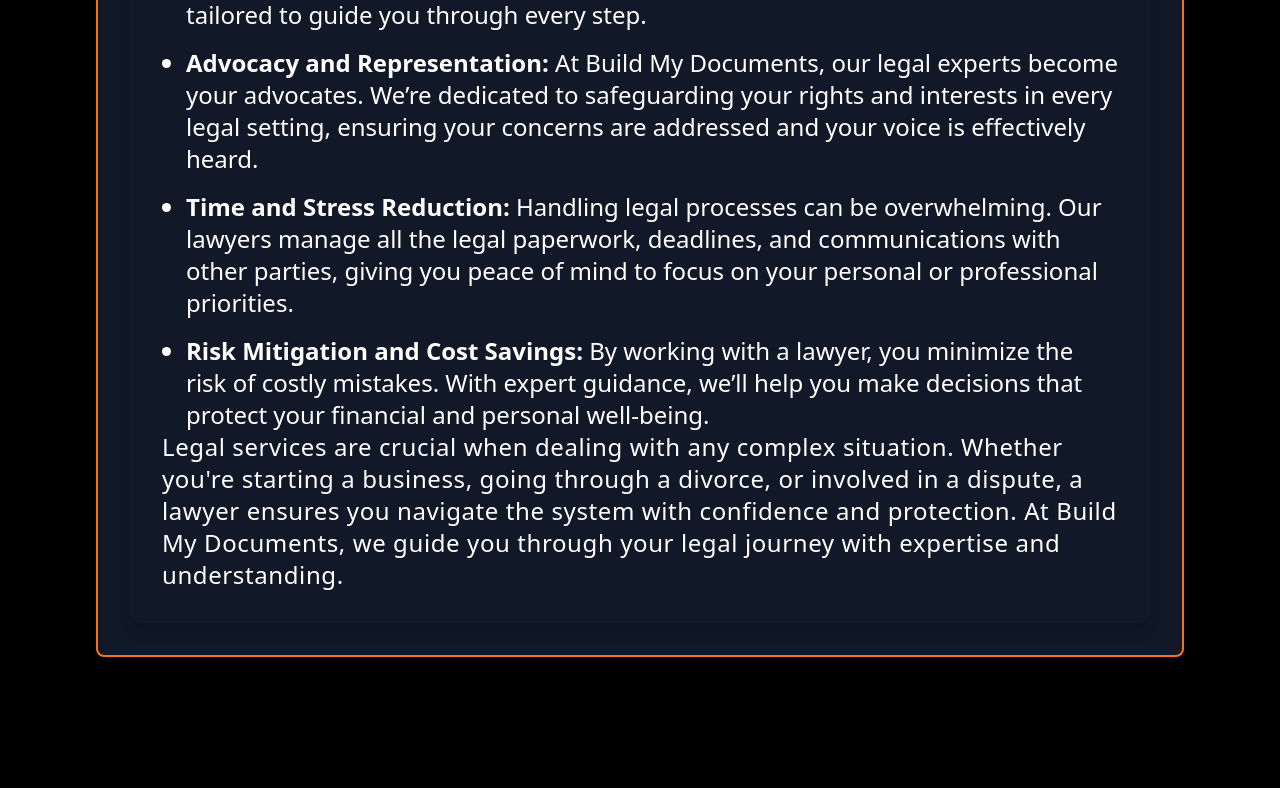
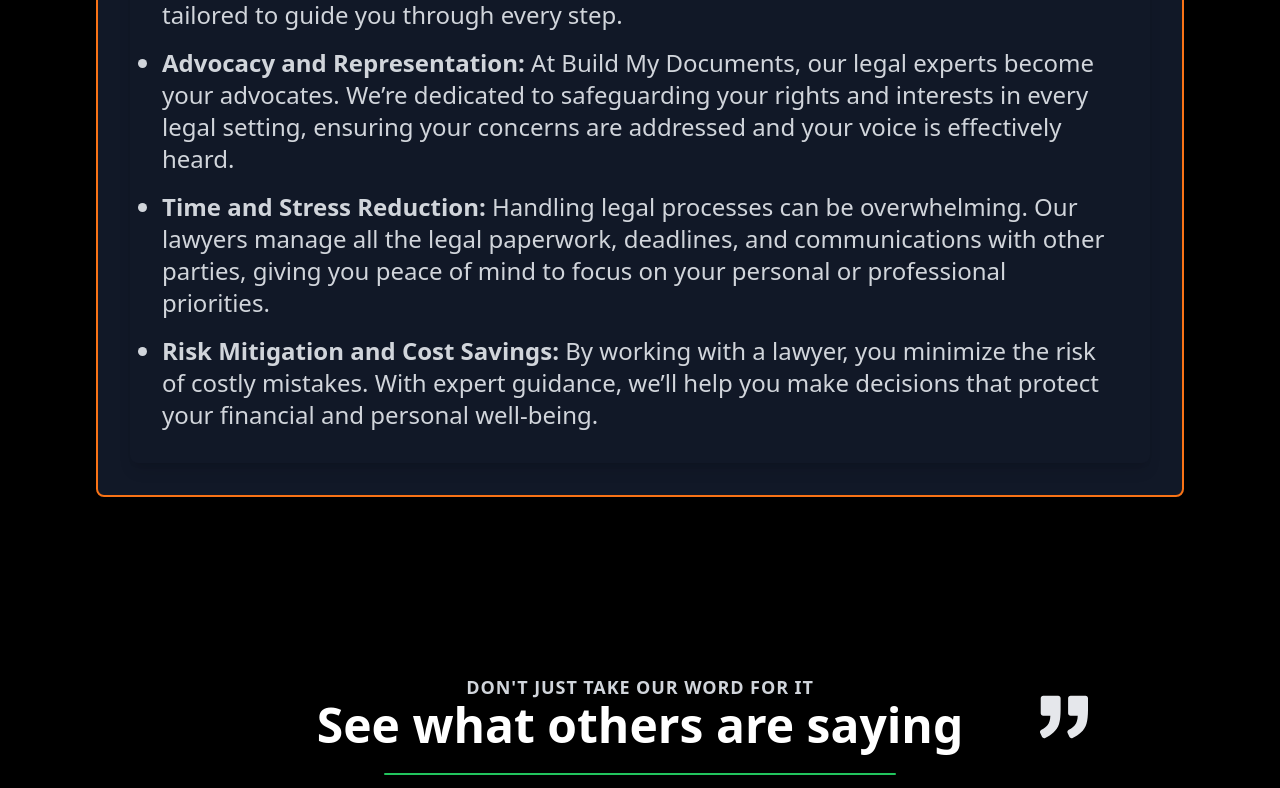
Before and after one commit to riyashivolkar/build-my-documents, a Next.js app: page /talk-to-a-lawyer in a window 1280 px wide. Shown: the part 4692-5480 px from the top of the page. Built offline with nearby package versions, Linux system fonts and the light colour scheme; no server answers.

Commit message:
minor changes

```diff
--- a/src/app/components/Talk-to-lawyer/LawyerServices.js
+++ b/src/app/components/Talk-to-lawyer/LawyerServices.js
@@ -157,7 +157,7 @@
               </p>
             </div>
           </div>
-          <div className="p-8 mt-20 text-left bg-gray-900 rounded-lg shadow-lg">
+          <div className="p-2 mt-20 text-left bg-gray-900 rounded-lg shadow-lg sm:p-8">
             <h4 className="text-xl font-semibold text-orange-500 sm:text-3xl">
               Looking for Online Lawyers Near Me?
             </h4>
@@ -181,7 +181,7 @@
             <h4 className="mt-4 text-xl font-semibold text-orange-500 sm:text-3xl">
               Benefits of Hiring a Lawyer
             </h4>
-            <ul className="pl-6 mt-4 space-y-4 text-lg leading-relaxed text-white list-disc sm:text-2xl">
+            <ul className="mt-4 space-y-4 leading-relaxed text-gray-300 list-disc text-md sm:text-2xl">
               <li>
                 <strong>Expertise and Knowledge:</strong> Our lawyers at Build
                 My Documents have advanced legal training, making them
@@ -211,14 +211,14 @@
                 financial and personal well-being.
               </li>
             </ul>
-            <p className="text-lg leading-7 tracking-wide text-white sm:text-2xl">
+            {/* <p className="p-2 text-lg leading-7 tracking-wide text-white sm:text-2xl">
               Legal services are crucial when dealing with any complex
               situation. Whether you're starting a business, going through a
               divorce, or involved in a dispute, a lawyer ensures you navigate
               the system with confidence and protection. At Build My Documents,
               we guide you through your legal journey with expertise and
               understanding.
-            </p>
+            </p> */}
           </div>
         </div>
 
```
